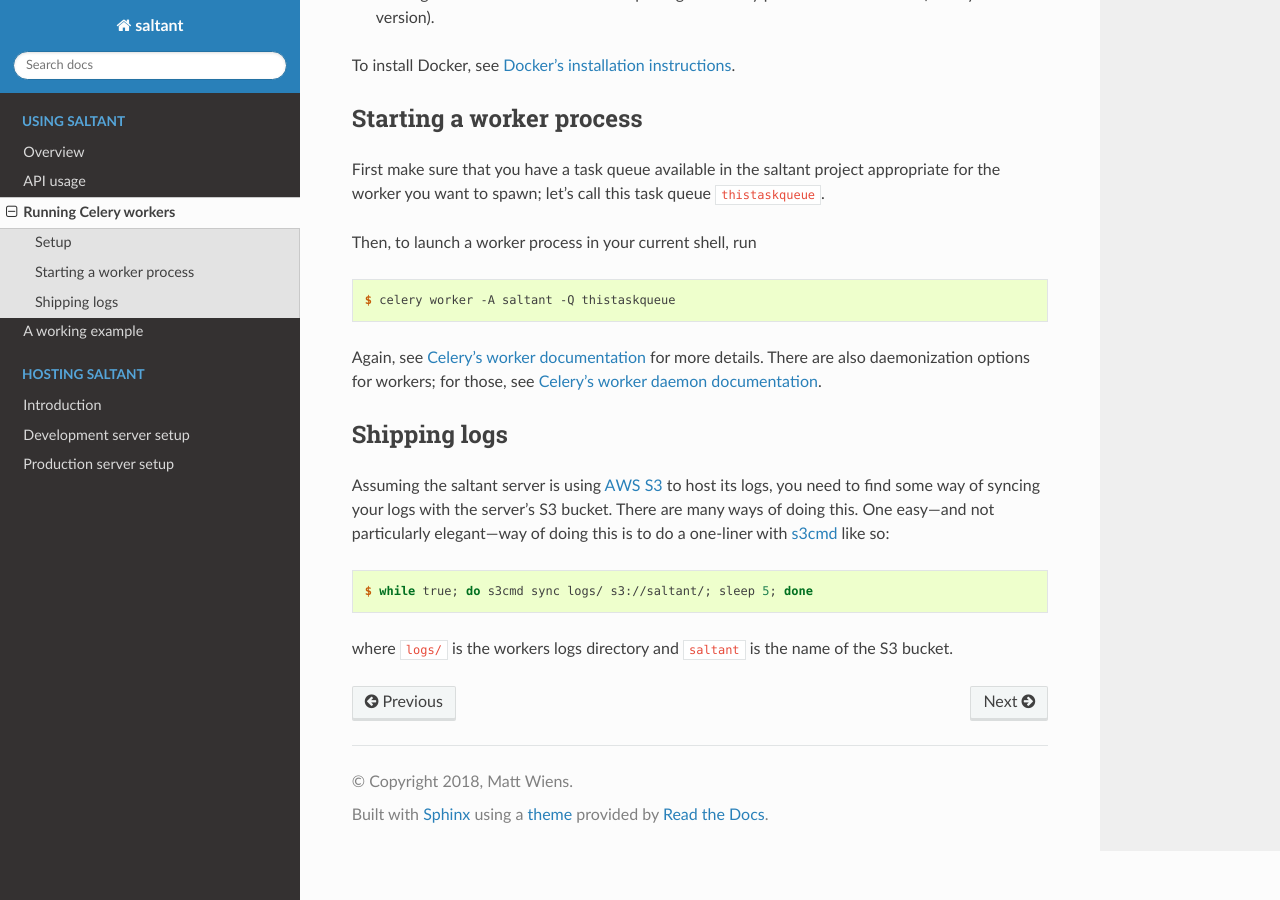
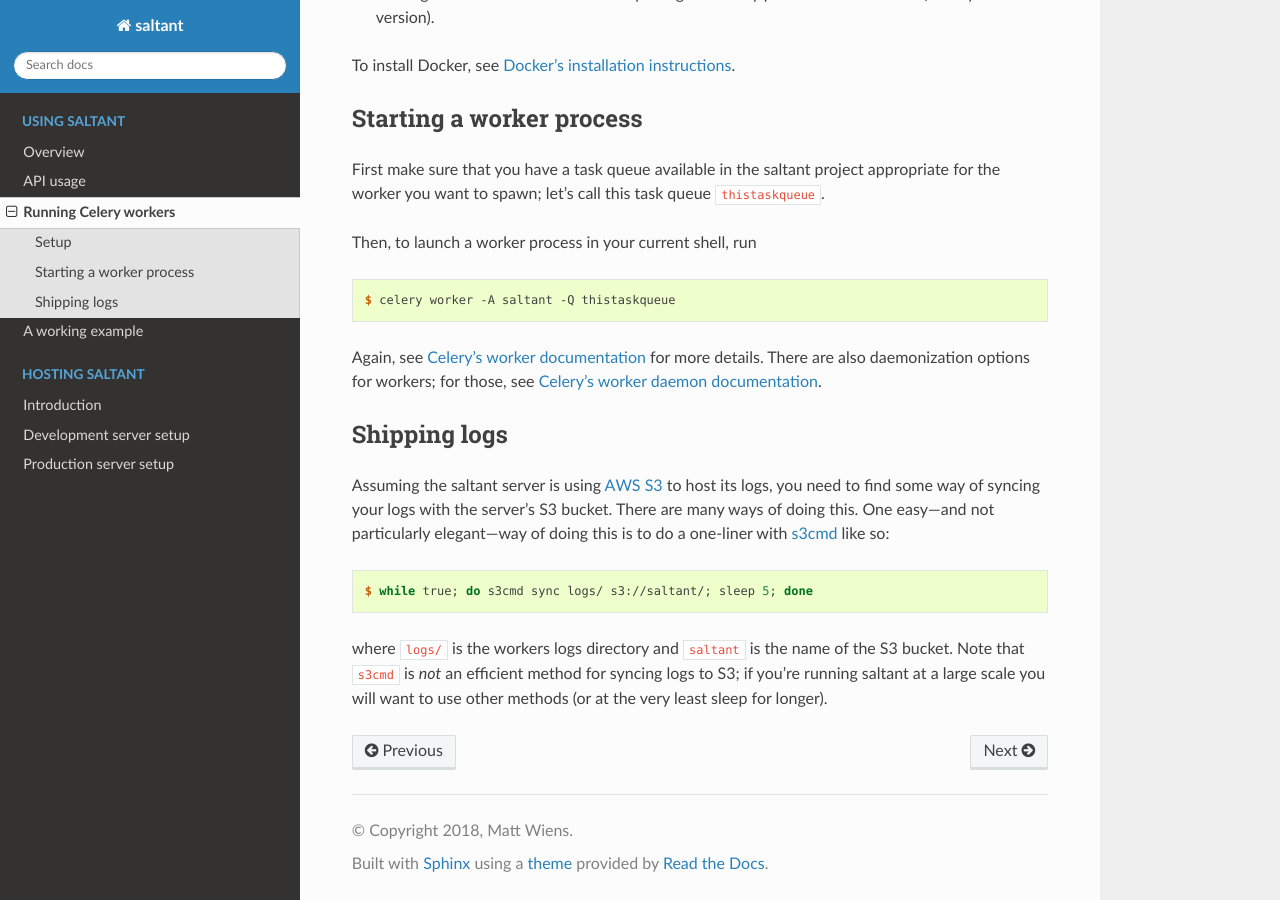
Before and after one commit to saltant-org/saltant, a Sphinx documentation site: the page built from docs/source/using/celery-workers.rst, in a window 1280 px wide and 900 px high, scrolled down 1482 px. Built offline with Sphinx 7.4.7 and the Read the Docs theme 2.0.0, drawn with Linux system fonts in a browser that asks for light colours.

Commit message:
Add warning about s3cmd efficiency

```diff
--- a/docs/source/using/celery-workers.rst
+++ b/docs/source/using/celery-workers.rst
@@ -93,7 +93,10 @@ elegant—way of doing this is to do a one-liner with `s3cmd`_ like so::
     $ while true; do s3cmd sync logs/ s3://saltant/; sleep 5; done
 
 where ``logs/`` is the workers logs directory and ``saltant`` is the
-name of the S3 bucket.
+name of the S3 bucket. Note that ``s3cmd`` is *not* an efficient method
+for syncing logs to S3; if you're running saltant at a large scale
+you will want to use other methods (or at the very least sleep for
+longer).
 
 
 .. Links
```
